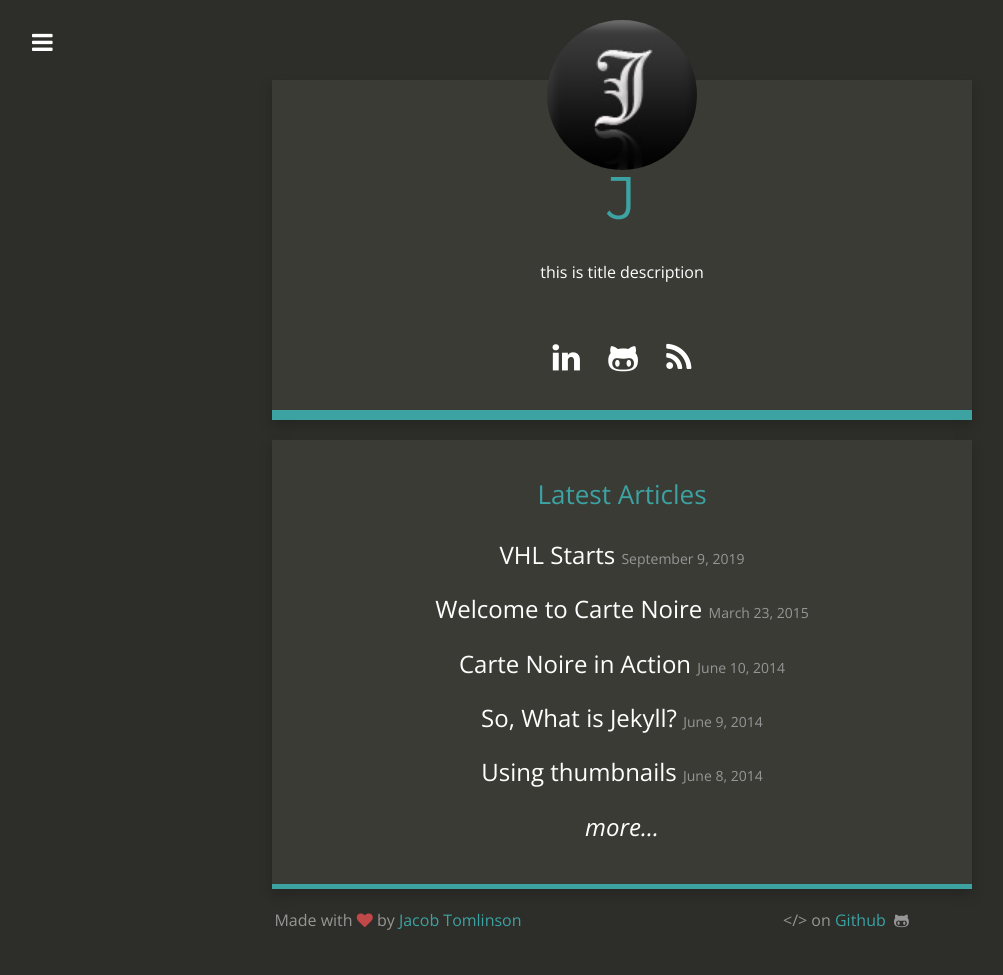
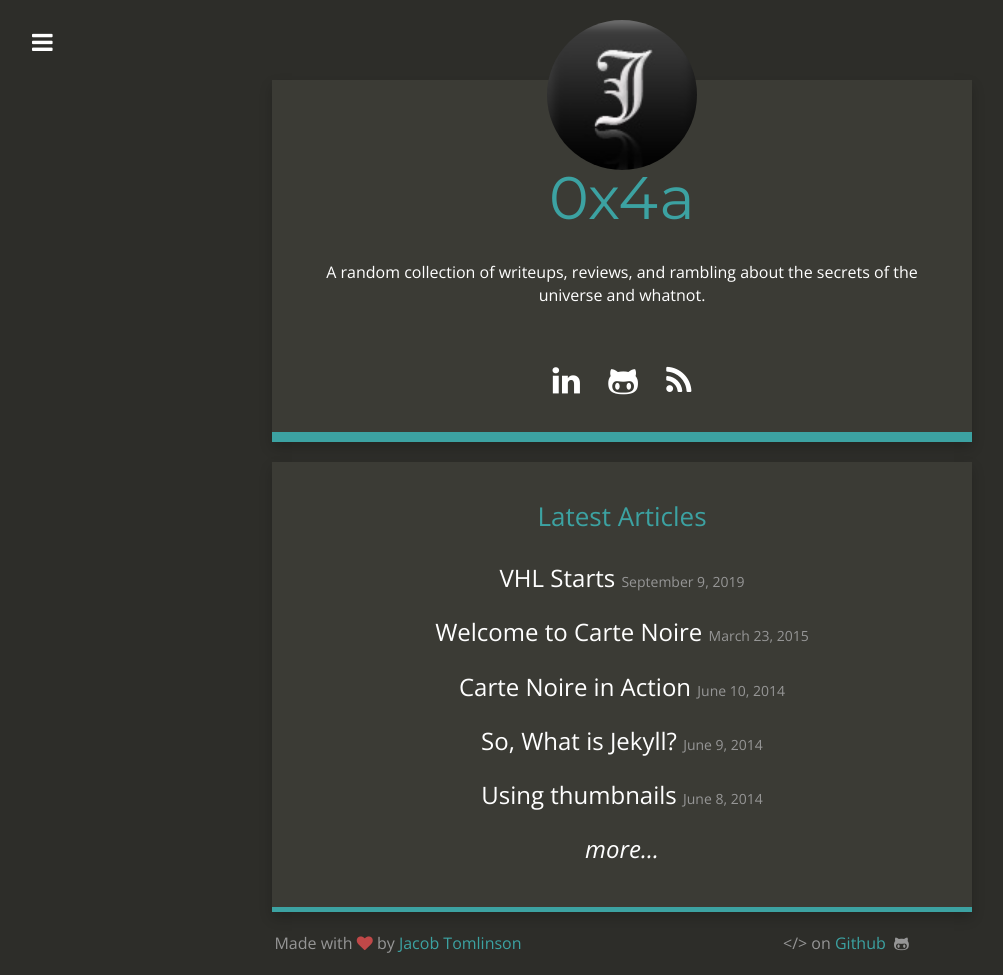
Before and after one commit to Dreamscent/Dreamscent.github.io, a Jekyll site: the page built from index.html, in a window 1280 px wide. Shown: the whole page, without its empty margins (18-1021 px from the left). Built offline with Jekyll 4.4.1, drawn with Linux system fonts in a browser that asks for light colours; nearby versions of some CDN libraries; before the commit the page ends 952 px from its top, so only the background shows below that.

Commit message:
Update _config.yml

```diff
--- a/_config.yml
+++ b/_config.yml
@@ -1,15 +1,15 @@
 # Site settings
-title: "J"
+title: "0x4a"
 email: testing@email
-description: "This is a description"
+description: ""
 baseurl: ""
 url: "https://0x4a.github.io"
-title_description: "this is title description"
+title_description: "A random collection of writeups, reviews, and rambling about the secrets of the universe and whatnot."
 title_image: "/J.jpg"
-google_analytics: ""
+google_analytics: "UA-148080186-1"
 disqus_account:
 github_repository: https://github.com/Dreamscent
-addthis_id: ra-513c6fa83da6ec67
+addthis_id: wtfisthisfor
 post_limit: 5
 
 # Social usernames/URLs
```
